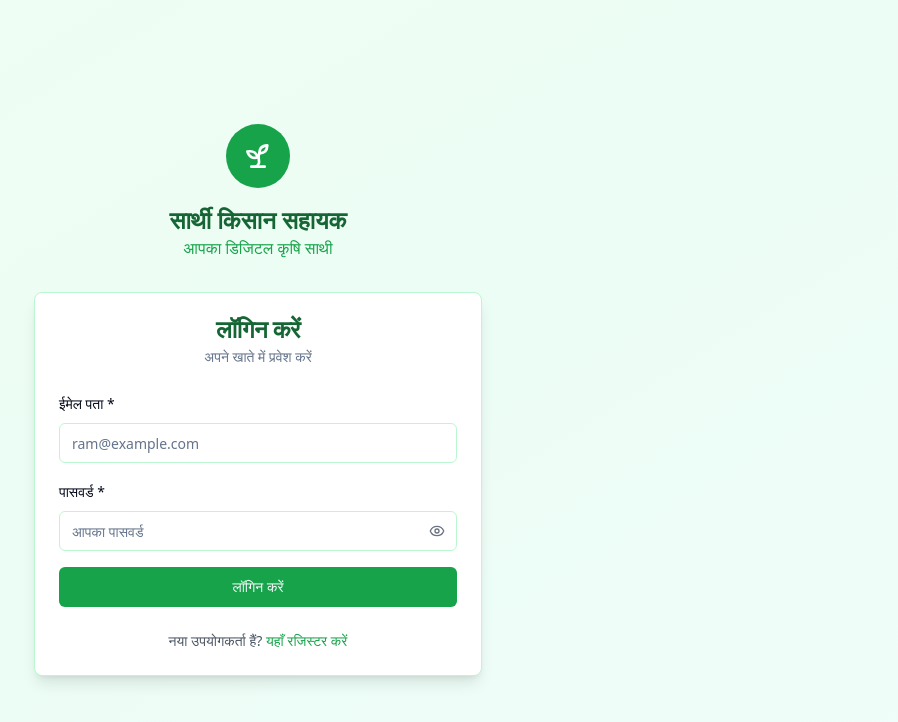
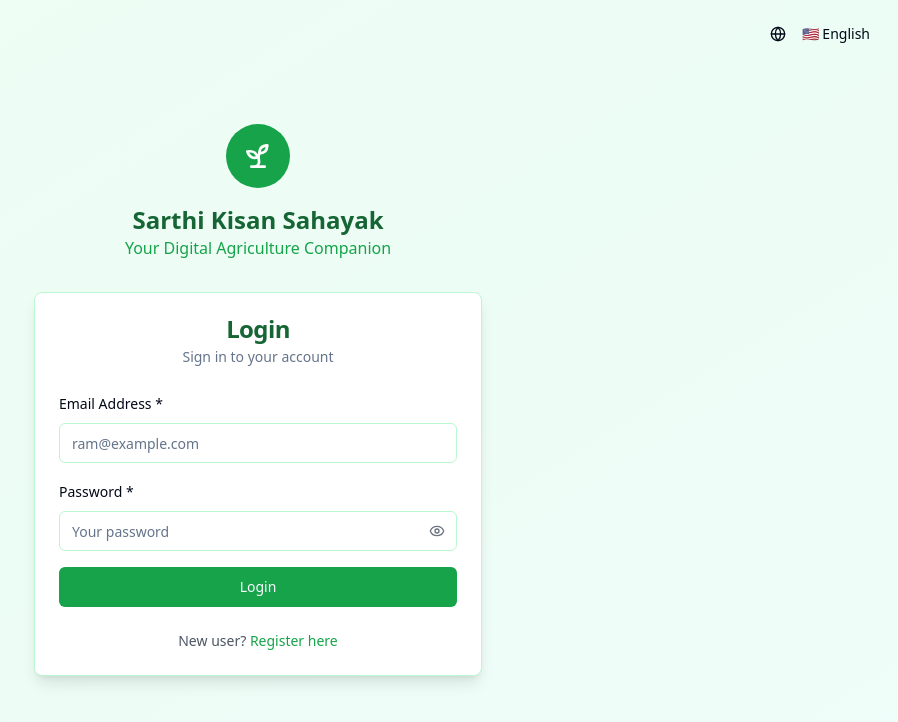
Before and after one commit to itsjustcode988/kisan-sewa-sahayak-clone, a React (Vite) app: page /auth in a window 1280 px wide. Shown: the top 722 px of the page, without its empty margins (382-1280 px from the left). Built offline with nearby package versions, Linux system fonts and the light colour scheme.

Commit message:
Add language option to AuthPage
The AuthPage was updated to include the language selection component, allowing users to switch between English and Hindi.

```diff
--- a/src/contexts/LanguageContext.tsx
+++ b/src/contexts/LanguageContext.tsx
@@ -1,4 +1,3 @@
-
 import React, { createContext, useContext, useState, useEffect } from 'react';
 
 type Language = 'en' | 'hi';
@@ -22,6 +21,34 @@ export const useLanguage = () => {
 // Translation objects
 const translations = {
   en: {
+    // Authentication
+    'auth.login_title': 'Login',
+    'auth.signup_title': 'Create Account',
+    'auth.login_description': 'Sign in to your account',
+    'auth.signup_description': 'Join the Sarthi family',
+    'auth.full_name': 'Full Name',
+    'auth.email': 'Email Address',
+    'auth.phone': 'Mobile Number',
+    'auth.password': 'Password',
+    'auth.name_placeholder': 'Ram Prasad',
+    'auth.email_placeholder': 'ram@example.com',
+    'auth.phone_placeholder': '+91 9876543210',
+    'auth.password_placeholder': 'Your password',
+    'auth.login_button': 'Login',
+    'auth.signup_button': 'Create Account',
+    'auth.please_wait': 'Please wait...',
+    'auth.new_user': 'New user?',
+    'auth.existing_user': 'Already have an account?',
+    'auth.register_here': 'Register here',
+    'auth.login_here': 'Login here',
+    'auth.login_success': 'Login Successful',
+    'auth.signup_success': 'Account Created',
+    'auth.welcome_message': 'Welcome back!',
+    'auth.account_created': 'Your account has been created successfully',
+    'auth.error': 'Error',
+    'auth.check_credentials': 'Please check your information and try again',
+    'auth.something_wrong': 'Something went wrong. Please try again.',
+
     // Navigation
     'nav.dashboard': 'Dashboard',
     'nav.weather': 'Weather',
@@ -174,6 +201,34 @@ const translations = {
     'common.super': 'Super',
   },
   hi: {
+    // Authentication
+    'auth.login_title': 'लॉगिन करें',
+    'auth.signup_title': 'नया खाता बनाएं',
+    'auth.login_description': 'अपने खाते में प्रवेश करें',
+    'auth.signup_description': 'सार्थी परिवार में शामिल हों',
+    'auth.full_name': 'पूरा नाम',
+    'auth.email': 'ईमेल पता',
+    'auth.phone': 'मोबाइल नंबर',
+    'auth.password': 'पासवर्ड',
+    'auth.name_placeholder': 'राम प्रसाद',
+    'auth.email_placeholder': 'ram@example.com',
+    'auth.phone_placeholder': '+91 9876543210',
+    'auth.password_placeholder': 'आपका पासवर्ड',
+    'auth.login_button': 'लॉगिन करें',
+    'auth.signup_button': 'खाता बनाएं',
+    'auth.please_wait': 'कृपया प्रतीक्षा करें...',
+    'auth.new_user': 'नया उपयोगकर्ता हैं?',
+    'auth.existing_user': 'पहले से खाता है?',
+    'auth.register_here': 'यहाँ रजिस्टर करें',
+    'auth.login_here': 'यहाँ लॉगिन करें',
+    'auth.login_success': 'सफलतापूर्वक लॉगिन',
+    'auth.signup_success': 'खाता बना दिया गया',
+    'auth.welcome_message': 'आपका स्वागत है!',
+    'auth.account_created': 'आपका खाता सफलतापूर्वक बन गया है',
+    'auth.error': 'त्रुटि',
+    'auth.check_credentials': 'कृपया अपनी जानकारी जांचें और पुनः प्रयास करें',
+    'auth.something_wrong': 'कुछ गलत हुआ है। कृपया पुनः प्रयास करें।',
+
     // Navigation
     'nav.dashboard': 'डैशबोर्ड',
     'nav.weather': 'मौसम',
--- a/src/pages/AuthPage.tsx
+++ b/src/pages/AuthPage.tsx
@@ -6,13 +6,16 @@ import { Card, CardContent, CardDescription, CardHeader, CardTitle } from '@/com
 import { Input } from '@/components/ui/input';
 import { Label } from '@/components/ui/label';
 import { useAuth } from '@/contexts/AuthContext';
+import { useLanguage } from '@/contexts/LanguageContext';
 import { useToast } from '@/hooks/use-toast';
+import { LanguageSwitcher } from '@/components/LanguageSwitcher';
 import { Sprout, Eye, EyeOff } from 'lucide-react';
 
 const AuthPage = () => {
   const [searchParams] = useSearchParams();
   const navigate = useNavigate();
   const { login, signup, isAuthenticated } = useAuth();
+  const { t } = useLanguage();
   const { toast } = useToast();
 
   const [mode, setMode] = useState(searchParams.get('mode') || 'login');
@@ -46,21 +49,21 @@ const AuthPage = () => {
 
       if (success) {
         toast({
-          title: mode === 'login' ? 'सफलतापूर्वक लॉगिन' : 'खाता बना दिया गया',
-          description: mode === 'login' ? 'आपका स्वागत है!' : 'आपका खाता सफलतापूर्वक बन गया है',
+          title: mode === 'login' ? t('auth.login_success') : t('auth.signup_success'),
+          description: mode === 'login' ? t('auth.welcome_message') : t('auth.account_created'),
         });
         navigate('/dashboard');
       } else {
         toast({
-          title: 'त्रुटि',
-          description: 'कृपया अपनी जानकारी जांचें और पुनः प्रयास करें',
+          title: t('auth.error'),
+          description: t('auth.check_credentials'),
           variant: 'destructive'
         });
       }
     } catch (error) {
       toast({
-        title: 'त्रुटि',
-        description: 'कुछ गलत हुआ है। कृपया पुनः प्रयास करें।',
+        title: t('auth.error'),
+        description: t('auth.something_wrong'),
         variant: 'destructive'
       });
     } finally {
@@ -77,25 +80,30 @@ const AuthPage = () => {
 
   return (
     <div className="min-h-screen bg-gradient-to-br from-green-50 via-emerald-50 to-teal-50 flex items-center justify-center p-4">
+      {/* Language Switcher */}
+      <div className="absolute top-4 right-4">
+        <LanguageSwitcher />
+      </div>
+
       <div className="w-full max-w-md">
         {/* Logo */}
         <div className="text-center mb-8">
           <div className="bg-green-600 p-3 rounded-full mx-auto mb-4 w-16 h-16 flex items-center justify-center">
             <Sprout className="h-8 w-8 text-white" />
           </div>
-          <h1 className="text-2xl font-bold text-green-800">सार्थी किसान सहायक</h1>
-          <p className="text-green-600">आपका डिजिटल कृषि साथी</p>
+          <h1 className="text-2xl font-bold text-green-800">{t('landing.title')}</h1>
+          <p className="text-green-600">{t('landing.subtitle')}</p>
         </div>
 
         <Card className="border-green-200 shadow-lg">
           <CardHeader className="text-center">
             <CardTitle className="text-green-800">
-              {mode === 'login' ? 'लॉगिन करें' : 'नया खाता बनाएं'}
+              {mode === 'login' ? t('auth.login_title') : t('auth.signup_title')}
             </CardTitle>
             <CardDescription>
               {mode === 'login'
-                ? 'अपने खाते में प्रवेश करें'
-                : 'सार्थी परिवार में शामिल हों'
+                ? t('auth.login_description')
+                : t('auth.signup_description')
               }
             </CardDescription>
           </CardHeader>
@@ -104,12 +112,12 @@ const AuthPage = () => {
             <form onSubmit={handleSubmit} className="space-y-4">
               {mode === 'signup' && (
                 <div className="space-y-2">
-                  <Label htmlFor="name">पूरा नाम *</Label>
+                  <Label htmlFor="name">{t('auth.full_name')} *</Label>
                   <Input
                     id="name"
                     name="name"
                     type="text"
-                    placeholder="राम प्रसाद"
+                    placeholder={t('auth.name_placeholder')}
                     value={formData.name}
                     onChange={handleInputChange}
                     required
@@ -119,12 +127,12 @@ const AuthPage = () => {
               )}
 
               <div className="space-y-2">
-                <Label htmlFor="email">ईमेल पता *</Label>
+                <Label htmlFor="email">{t('auth.email')} *</Label>
                 <Input
                   id="email"
                   name="email"
                   type="email"
-                  placeholder="ram@example.com"
+                  placeholder={t('auth.email_placeholder')}
                   value={formData.email}
                   onChange={handleInputChange}
                   required
@@ -134,12 +142,12 @@ const AuthPage = () => {
 
               {mode === 'signup' && (
                 <div className="space-y-2">
-                  <Label htmlFor="phone">मोबाइल नंबर</Label>
+                  <Label htmlFor="phone">{t('auth.phone')}</Label>
                   <Input
                     id="phone"
                     name="phone"
                     type="tel"
-                    placeholder="+91 9876543210"
+                    placeholder={t('auth.phone_placeholder')}
                     value={formData.phone}
                     onChange={handleInputChange}
                     className="border-green-200 focus:border-green-500"
@@ -148,13 +156,13 @@ const AuthPage = () => {
               )}
 
               <div className="space-y-2">
-                <Label htmlFor="password">पासवर्ड *</Label>
+                <Label htmlFor="password">{t('auth.password')} *</Label>
                 <div className="relative">
                   <Input
                     id="password"
                     name="password"
                     type={showPassword ? 'text' : 'password'}
-                    placeholder="आपका पासवर्ड"
+                    placeholder={t('auth.password_placeholder')}
                     value={formData.password}
                     onChange={handleInputChange}
                     required
@@ -175,19 +183,19 @@ const AuthPage = () => {
                 className="w-full bg-green-600 hover:bg-green-700"
                 disabled={isLoading}
               >
-                {isLoading ? 'कृपया प्रतीक्षा करें...' : mode === 'login' ? 'लॉगिन करें' : 'खाता बनाएं'}
+                {isLoading ? t('auth.please_wait') : mode === 'login' ? t('auth.login_button') : t('auth.signup_button')}
               </Button>
             </form>
 
             <div className="mt-6 text-center">
               <p className="text-sm text-gray-600">
-                {mode === 'login' ? 'नया उपयोगकर्ता हैं?' : 'पहले से खाता है?'}
+                {mode === 'login' ? t('auth.new_user') : t('auth.existing_user')}
                 {' '}
                 <button
                   onClick={() => setMode(mode === 'login' ? 'signup' : 'login')}
                   className="text-green-600 hover:text-green-800 font-medium"
                 >
-                  {mode === 'login' ? 'यहाँ रजिस्टर करें' : 'यहाँ लॉगिन करें'}
+                  {mode === 'login' ? t('auth.register_here') : t('auth.login_here')}
                 </button>
               </p>
             </div>
```
